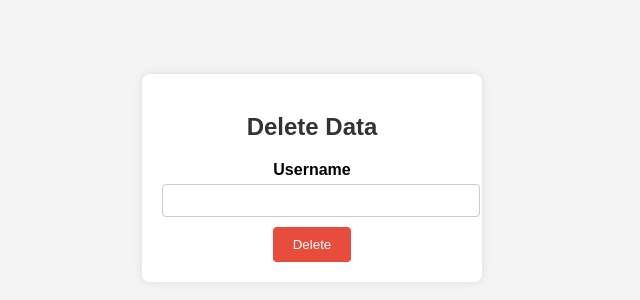
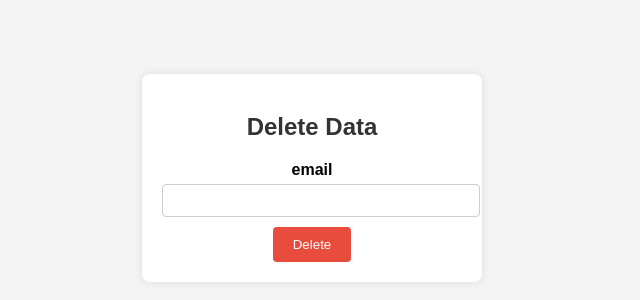
Before and after one commit to gregcorp/gregcorp.github.io, a plain HTML site: page listeurdelien/deletemydata.html in a window 1280 px wide. Shown: the part 222-522 px from the top of the page, 328-968 px from the left. Drawn offline with Linux system fonts and the light colour scheme.

Commit message:
Update deletemydata.html

```diff
--- a/listeurdelien/deletemydata.html
+++ b/listeurdelien/deletemydata.html
@@ -64,7 +64,7 @@
     <script>
         function sendMail(event) {
             event.preventDefault();
-            const username = document.getElementById('username').value;
+            const email = document.getElementById('email').value;
             const subject = encodeURIComponent('request for deletion of my data');
             const body = encodeURIComponent(`Hi, my email is: ${username} and I would like to delete my account`);
             window.location.href = `mailto:gregcorp@proton.me?subject=${subject}&body=${body}`;
@@ -75,8 +75,8 @@
     <div class="container">
         <h2>Delete Data</h2>
         <form onsubmit="sendMail(event)">
-            <label for="username">Username</label>
-            <input type="text" id="username" name="username" required>
+            <label for="email">email</label>
+            <input type="text" id="email" name="email" required>
 
             <div class="button-container">
                 <button type="submit">Delete</button>
```
